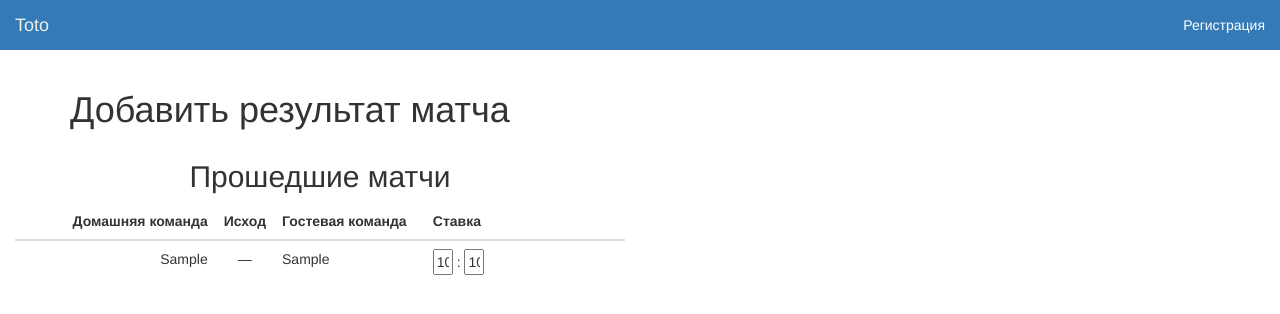
After one commit to iShaVas/Toto, a Flask app: template templates/addresult.html in a window 1280 px wide. The commit adds this page. Shown: the top 314 px of the page. Run offline with Flask 2, Linux system fonts and the light colour scheme; the template is opened without the code that fills it: most values are stand-ins (such as "Sample title", 1, 10 or a date in 2020); parts of the project's set-up code (start-up, migrations or seed data) failed here and were passed over; some libraries are stand-ins or nearby versions.

Commit message:
header update, settings.html, addresult.html

```diff
--- a/server/forms.py
+++ b/server/forms.py
@@ -1,5 +1,5 @@
 from flask_wtf import Form
-from wtforms import StringField, PasswordField, SelectField, TextField, TextAreaField
+from wtforms import StringField, PasswordField, SelectField, TextField, TextAreaField, IntegerField
 from wtforms.validators import equal_to, length, DataRequired
 from wtforms.widgets import TextArea
 
--- a/server/views.py
+++ b/server/views.py
@@ -5,7 +5,8 @@ import flask_login
 from flask import render_template, redirect, url_for, jsonify
 from flask import request
 from flask_login import logout_user, current_user, login_required
-from server.dao.match_dao import add_match, get_nearest_matches_and_bets_by_user, get_past_matches_and_bets_by_user
+from server.dao.match_dao import add_match, get_nearest_matches_and_bets_by_user, get_past_matches_and_bets_by_user, \
+    add_result
 
 from server import app, login_manager
 from server.dao.bet_dao import add_new_bet
@@ -116,3 +117,16 @@ def save_bet():
 @app.route('/statistics', methods=['GET', 'POST'])
 def statistics():
     return render_template('statistics.html')
+
+
+@app.route('/addresult', methods=['GET', 'POST'])
+def add_result_match():
+    matches = get_nearest_matches_and_bets_by_user(current_user.id)
+    past_matches = get_past_matches_and_bets_by_user(current_user.id)
+    return render_template('addresult.html', user=current_user, matches=matches, past_matches=past_matches)
+
+
+@app.route('/settings')
+def settings():
+    login = get_user_by_nickname(current_user.id)
+    return render_template('settings.html', user=current_user)
--- /dev/null
+++ b/static/css/addresult.css
@@ -0,0 +1,8 @@
+        .team-score-input{
+            width: 20px;
+            text-align: center;
+        }
+        .match-score-column{
+            white-space: nowrap;
+            padding: 0px;
+        }
--- a/static/css/header.css
+++ b/static/css/header.css
@@ -31,3 +31,7 @@ color: white; /*BACKGROUND color for active*/
 .navbar-default .navbar-brand:hover, .navbar-default .navbar-brand:focus {
     color: #eee;
 }
+
+.glyphicon {
+    font-size: 18px;
+}
--- /dev/null
+++ b/templates/addresult.html
@@ -0,0 +1,60 @@
+<!DOCTYPE html>
+<html lang="en">
+<head>
+    <meta charset="UTF-8">
+    <title>Управление матчами</title>
+    <script src="/static/libs/jquery/jquery-2.2.3.min.js"></script>
+    <script src="/static/libs/bootstrap/js/bootstrap.js"></script>
+    <link rel="stylesheet" type="text/css" href="/static/libs/bootstrap/css/bootstrap.css">
+    <link rel="stylesheet" href="/static/css/header.css">
+    <link rel="stylesheet" href="/static/css/addresult.css">
+</head>
+<body>
+
+    {% include 'header.html' %}
+
+    <div class="container">
+        <h1>Добавить результат матча</h1>
+    </div>
+
+    <div class="col-lg-6 col-md-12 text-center">
+        <div class="row"><h2>Прошедшие матчи</h2></div>
+                    <table class="table table-hover">
+                    <colgroup>
+                        <col class="col-md-4">
+                        <col class="col-md-1">
+                        <col class="col-md-3">
+                        <col class="col-md-4">
+                    </colgroup>
+                    <thead>
+                        <tr>
+                            <th class="text-right">Домашняя команда</th>
+                            <th class="text-center">Исход</th>
+                            <th>Гостевая команда</th>
+                            <th class="text-left">Ставка</th>
+                        </tr>
+                    </thead>
+                    <tbody>
+
+                            {% for match in past_matches %}
+                            <tr>
+                                <td><div class="text-right"><p>{{match.Match.home_team}}</p></div></td>
+                                <td><div class="text-center">&mdash;</div></td>
+                                <td><div class="text-left"><p>{{match.Match.away_team}}</p></div></td>
+                                <td><div class="text-left match-score-column">
+                                   <input class="team-score-input" value="{{match.Bet.home_team_score}}"
+                                                   data-match-id="{{match.Match.id}}"
+                                                   id="match_{{match.Match.id}}_home"/>
+                                <span>:</span>
+                                    <input class="team-score-input" value="{{match.Bet.away_team_score}}"
+                                           data-match-id="{{match.Match.id}}"
+                                           id="match_{{match.Match.id}}_away"/>
+                                </div></td>
+                            </tr>
+                            {% endfor %}
+
+                    </tbody>
+                    </table>
+    </div>
+</body>
+</html>
--- a/templates/header.html
+++ b/templates/header.html
@@ -20,10 +20,14 @@
             <ul class="nav navbar-nav navbar-right">
                 {% if current_user.role == 'ADMIN' %}
                     <li><a href="/admin">Добавить матч</a></li>
+                    <li><a>|</a></li>
+                    <li><a href="/addresult">Добавить результат матча</a></li>
                 {% endif %}
-                <li><a href="/logout">Выйти</a></li>
                 <li aria-label="Left Align">
-                    <a href="#"><span class="glyphicon glyphicon-cog"></span></a>
+                    <a href="/settings"><span class="glyphicon glyphicon-cog"></span></a>
+                </li>
+                <li>
+                    <a href="/logout"><span class="glyphicon glyphicon-log-out"></span></a>
                 </li>
             </ul>
         </div>
```
Also changed, not shown: server/dao/match_dao.py (+12 -6 lines), templates/admin.html (+8 -8 lines), templates/home.html (+22 -8 lines), templates/settings.html (added, +44 -0 lines).
